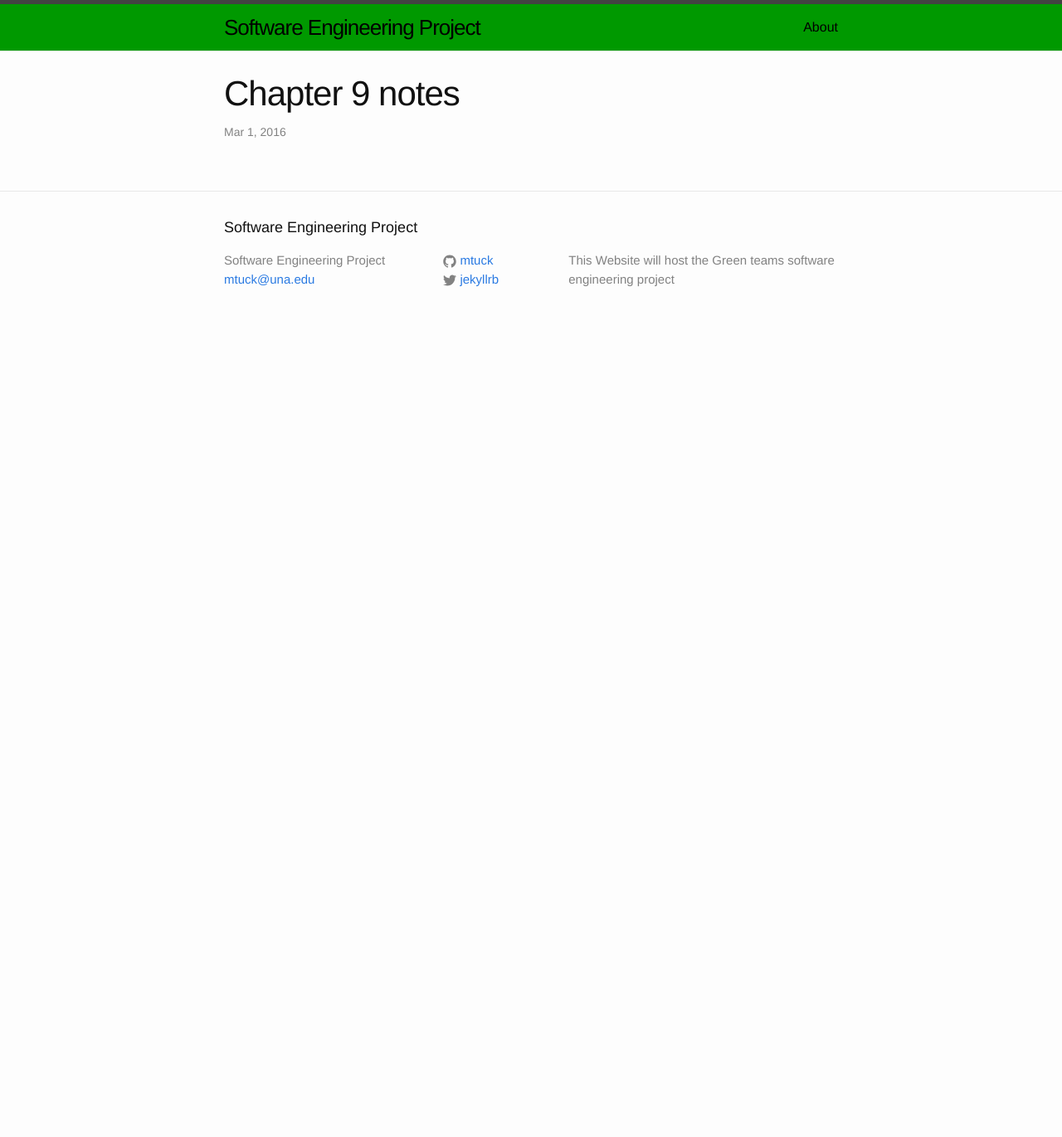
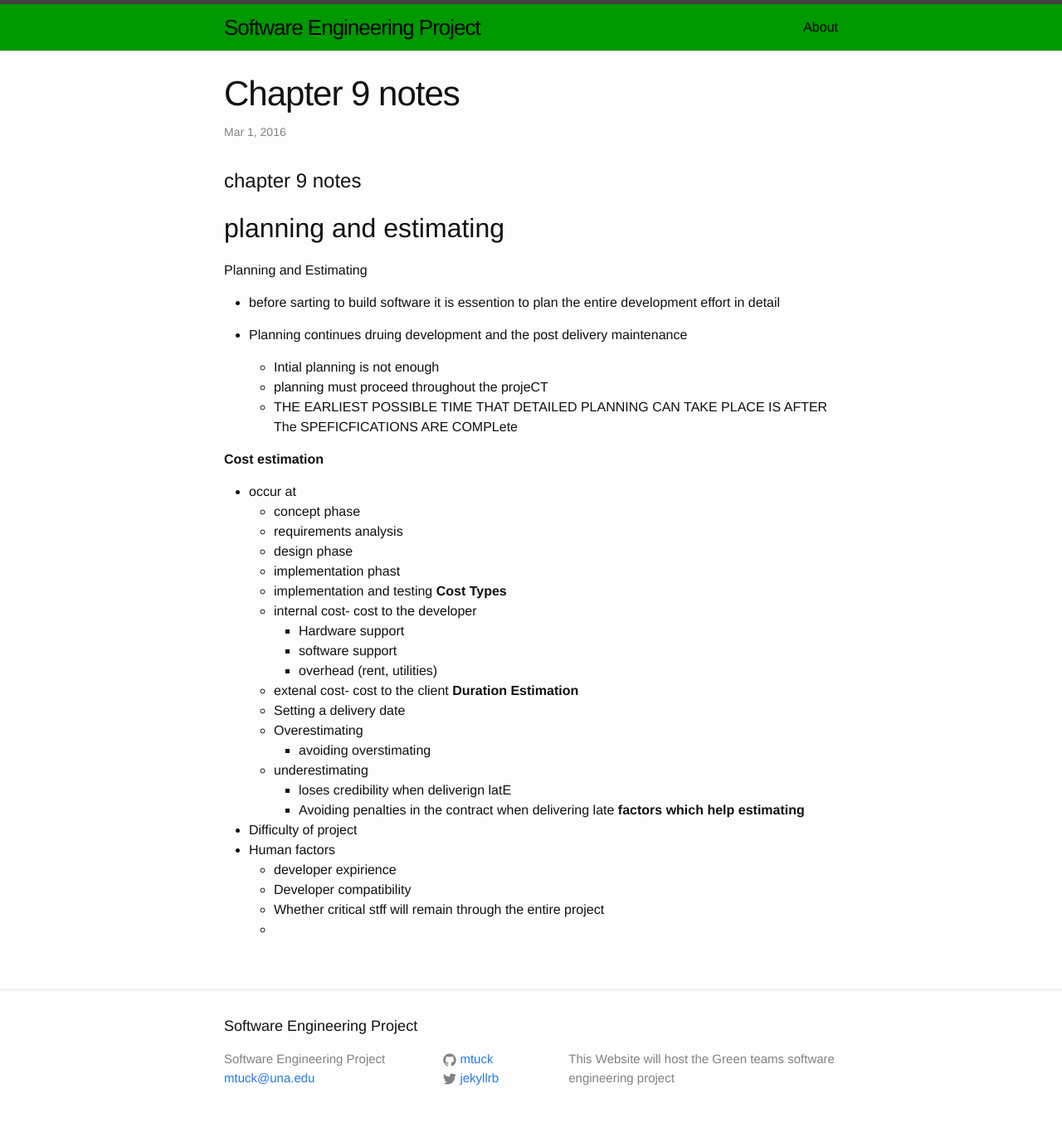
Before and after one commit to mtuck/455Project, a Jekyll site: the page built from _posts/2016-03-01-chapter9notes.markdown, in a window 1280 px wide. Shown: the whole page at 83% size. Built offline with Jekyll 4.4.1, drawn with Linux system fonts in a browser that asks for light colours; before the commit the page ends 900 px from its top, so only the background shows below that.

Commit message:
added  to 9

```diff
--- a/_posts/2016-03-01-chapter9notes.markdown
+++ b/_posts/2016-03-01-chapter9notes.markdown
@@ -4,3 +4,44 @@ title:  "Chapter 9 notes"
 date:   2016-03-01 21:29:13 +0000
 categories: jekyll update
 ---
+
+
+# chapter 9 notes
+
+## planning and estimating
+
+Planning and Estimating
+* before sarting to build software it is essention to plan the entire development effort in detail
+
+* Planning continues druing development and the post delivery maintenance
+    * Intial planning is not enough
+    * planning must proceed throughout the projeCT
+    * THE EARLIEST POSSIBLE TIME THAT DETAILED PLANNING CAN TAKE PLACE IS AFTER The SPEFICFICATIONS ARE COMPLete
+
+__Cost estimation__
+* occur at
+    * concept phase
+    * requirements analysis
+    * design phase
+    * implementation phast
+    * implementation and testing
+__Cost Types__
+    * internal cost- cost to the developer
+        * Hardware support
+        * software support
+        * overhead (rent, utilities)
+    * extenal cost- cost to the client
+__Duration Estimation__
+    * Setting a delivery date
+    * Overestimating
+        * avoiding overstimating
+    * underestimating
+        * loses credibility when deliverign latE
+        * Avoiding penalties in the contract when delivering late
+__factors which help estimating__
+* Difficulty of project
+* Human factors
+    * developer expirience
+    * Developer compatibility
+    * Whether critical stff will remain through the entire project
+    *
```
